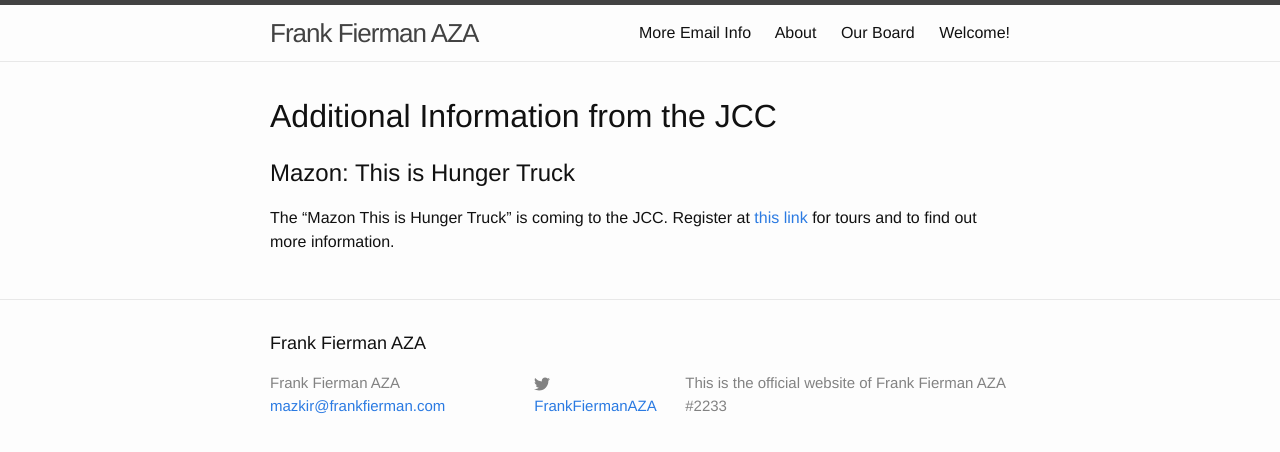
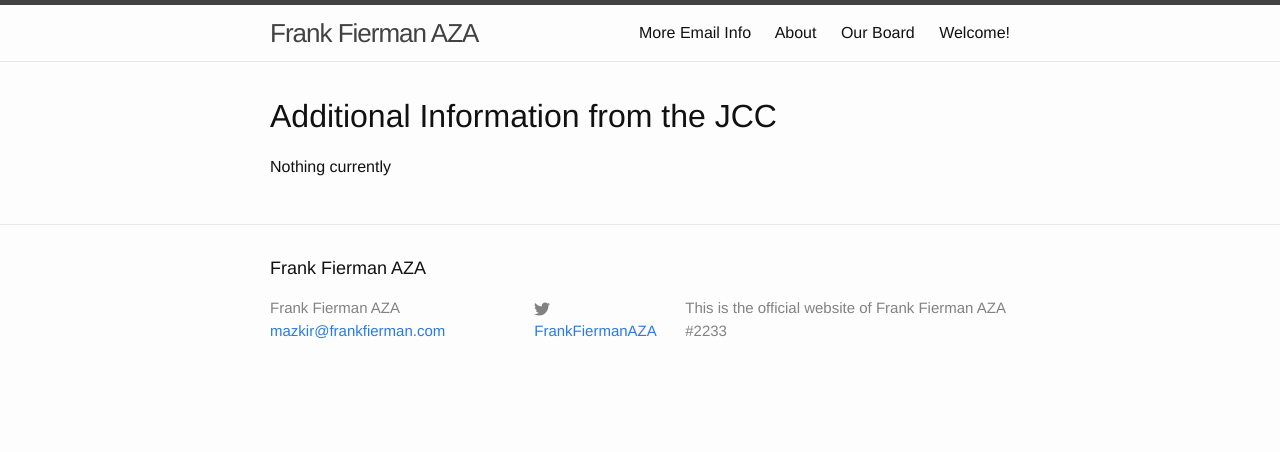
Before and after one commit to fiermanmazkir/fiermanmazkir.github.io, a Jekyll site: the page built from JCCNews/index.md, in a window 1280 px wide. Shown: the top 452 px of the page. Built offline with Jekyll 4.4.1, drawn with Linux system fonts in a browser that asks for light colours.

Commit message:
Cleared off page
Old Mazon truck link

```diff
--- a/JCCNews/index.md
+++ b/JCCNews/index.md
@@ -11,5 +11,4 @@ headbar: true
 
 # Additional Information from the JCC
 
-## Mazon: This is Hunger Truck
-The "Mazon This is Hunger Truck" is coming to the JCC. Register at [this link](https://www.eventbrite.com/e/this-is-hunger-ga-marcus-jcc-of-atlanta-registration-29868897677 "Eventbrite Signup") for tours and to find out more information.
+Nothing currently
```
